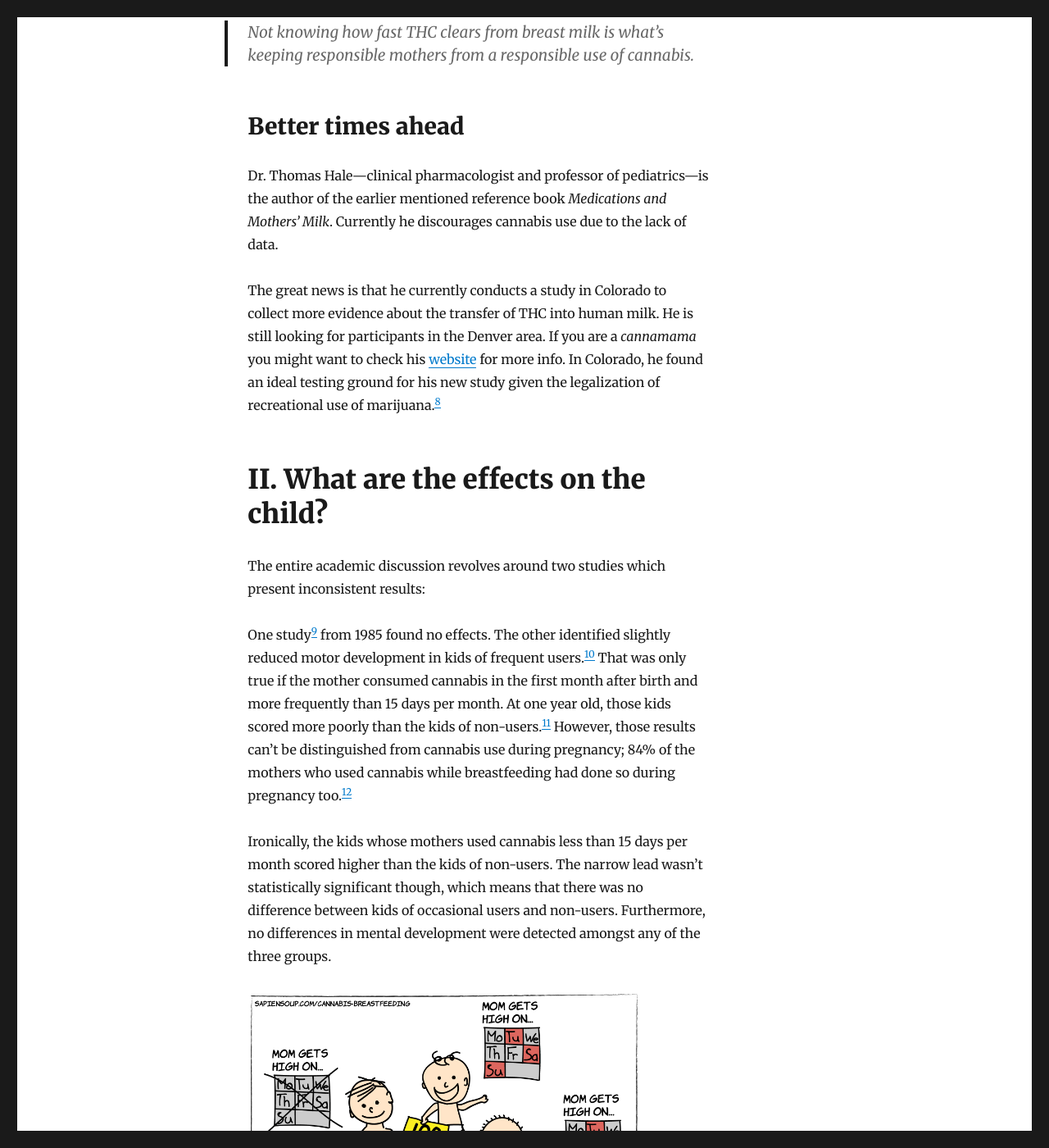
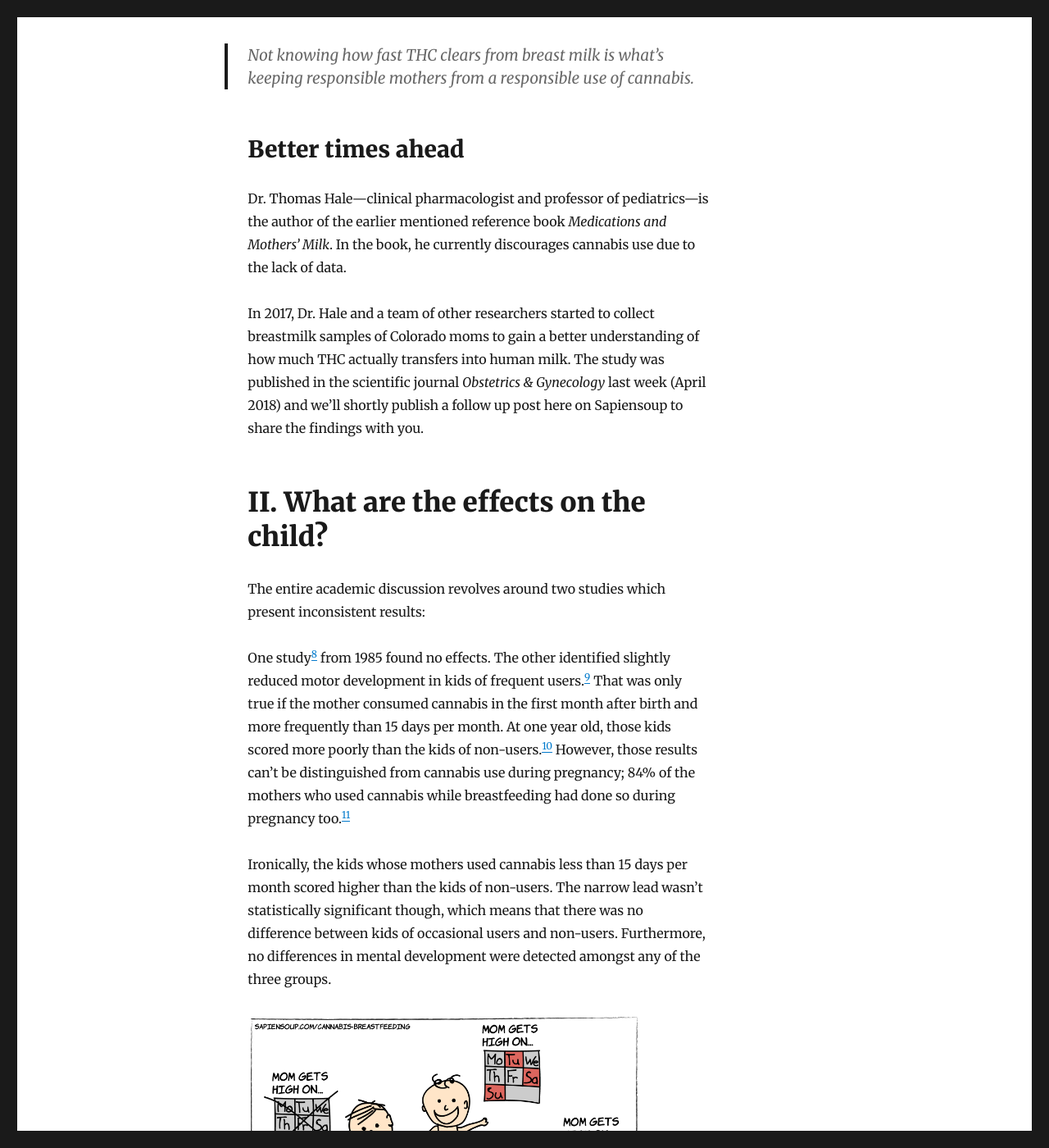
Before and after one commit to sapiensoup/sapiensoup.com, a Jekyll site: the page built from _posts/2017-02-06-cannabis-breastfeeding.md, in a window 1280 px wide and 1400 px high, scrolled down 6002 px. Shown: the whole window at 82% size. Built offline with Jekyll 4.4.1, drawn with Linux system fonts in a browser that asks for light colours; comment, search, counter and statistics services are not loaded; some of the changed text lies outside the part shown.

Commit message:
Update for new study and make minor tweaks

```diff
--- a/_posts/2017-02-06-cannabis-breastfeeding.md
+++ b/_posts/2017-02-06-cannabis-breastfeeding.md
@@ -14,7 +14,7 @@ twitter:
 
 <img src="{{ site.url }}/images/breastfeeding/breastfeeding-1000x527-fb.jpg">
 
-I nursed my daughter for more than 1.5 years. You bet, I had a glass of wine from time to time. I knew how long it would take my body to clear the alcohol so that—after a couple of hours—I could feed again without exposing my child to any risk.
+I nursed my daughter for more than 1.5 years. You bet, I had a glass of wine from time to time. I knew how long it would take my body to clear the alcohol so that—after a couple of hours—I could feed again without exposing my child to any risk. But with cannabis, nursing mothers are pretty much groping in the dark.
 
 > With cannabis, nursing mothers are pretty much groping in the dark.
 
@@ -35,7 +35,7 @@ We will deal with very small numbers. A quick refresher on the notation and conv
 
 g = gram | 1 g = 1,000 mg
 mg = milligram | 1 mg = 1,000,000 ng
-ng = nanogram | 1 ng + 0.000000001 g
+ng = nanogram | 1 ng = 0.000000001 g
 
 # I. How much THC makes it into breast milk?
 
@@ -53,7 +53,7 @@ Those two data points are interesting, but don’t answer the question how much
 
 - We don’t know how much marijuana was initially consumed.
 - We don't know how long since the last marijuana consumption.
-- With a one time measurement we don't see how the THC concentration in breast milk behaves over 24 hours.
+- With a one-time measurement we don't see how the THC concentration in breast milk behaves over 24 hours.
 - Both mothers were heavy users who were consuming marijuana on a daily basis. With regular use, THC accumulates in the body over time, especially in fat. And there is a lot of fat in breast milk. We don't know which part of the detected THC is due to accumulation and which part is recently consumed THC.
 - A sample size of two isn't representative for a larger population.
 
@@ -90,9 +90,9 @@ Be that as it may—half a crumb or three—you get an idea about the magnitude
 > Not knowing how fast THC clears from breast milk is what’s keeping responsible mothers from a responsible use of cannabis.
 
 ## Better times ahead
-Dr. Thomas Hale—clinical pharmacologist and professor of pediatrics—is the author of the earlier mentioned reference book _Medications and Mothers' Milk_. Currently he discourages cannabis use due to the lack of data.
+Dr. Thomas Hale—clinical pharmacologist and professor of pediatrics—is the author of the earlier mentioned reference book _Medications and Mothers' Milk_. In the book, he currently discourages cannabis use due to the lack of data.
 
-The great news is that he currently conducts a study in Colorado to collect more evidence about the transfer of THC into human milk. He is still looking for participants in the Denver area. If you are a _cannamama_ you might want to check his [website](http://www.infantrisk.com/content/research-study-transfer-marijuana-human-milk) for more info. In Colorado, he found an ideal testing ground for his new study given the legalization of recreational use of marijuana.[^amarillo]
+In 2017, Dr. Hale and a team of other researchers started to collect breastmilk samples of Colorado moms to gain a better understanding of how much THC actually transfers into human milk. The study was published in the scientific journal _Obstetrics & Gynecology_ last week (April 2018) and we'll shortly publish a follow up post here on Sapiensoup to share the findings with you.
 
 # II. What are the effects on the child?
 
@@ -132,14 +132,13 @@ I believe the reasons why a nursing mother would decide to consume cannabis are
 Personally, I was scared of consuming marijuana while breastfeeding and refrained from even taking an aspirin. But also, I didn’t have the information I have today. Maybe today my decision would be different.
 
 ## Rather, provide information
-This is what I personally found to be useful from studying scientific literature: \\
-(I'm not a doctor and this isn't medical advice.)
+I'm not a doctor and this isn't medical advice. Having said that, here is what I personally found to be useful from studying scientific literature:
 
 **Eating vs. smoking.** Ingesting cannabis produces a similar high but at a considerably [lower THC exposure]({% post_url 2016-12-21-human-metabolism-thc %}#which-produces-stronger-effects-inhalation-or-ingestion). Start small.
 
-**Side stream smoke.** Side stream smoke poses a risk to anyone. Besides THC it holds carcinogens and other toxins.
+**Side stream smoke.** Side stream smoke poses a risk to anyone, including you and your baby. Besides THC it holds carcinogens and other toxins.
 
-**Backstop.** Have someone sober around who can take over with the child if needed. With varying quality of product, effects can be unpredictable. Especially casual users can experience paranoia or impaired judgement. Caring for a child in such a case can be difficult.
+**Backstop.** Have someone sober around who can take over with the child if needed. With varying potency of product, effects can be unpredictable. Especially casual users can experience paranoia or impaired judgement. Caring for a child in such a case can be difficult.
 
 **Timing matters.** During pregnancy and the first three months of life, a baby’s developing organism is most vulnerable. During that time keep exposure to a minimum.
 
@@ -157,7 +156,6 @@ This is what I personally found to be useful from studying scientific literature
 [^hollister]: Hollister LE, Gillespie HK, Ohlsson A, Lindgren JE, Wahlen A, Agurell S. Do plasma concentrations of delta 9-tetrahydrocannabinol reflect the degree of intoxication? J Clin Pharmacol. 1981 Aug-Sep;21(8-9 Suppl):171S-177S. PubMed PMID: 6271822.
 [^parameters]: Results may differ according to assumed parameters such as volume of milk intake, weight of baby, weight of man and amount of THC in cookie.  My assumptions were: (1) Breastmilk contains 170 nanograms of THC per milliliter (i.e. average of the three measurements from the 1982 study: 60.3 ng/ml, 105 ng/ml and 340 ng/ml).  (2) a daily intake of 700 milliliters (33.7 fl oz).  (3) divided over 7 feeding sessions.  (4) baby’s weight: 6 kilograms (13.2 lbs).  (5) the adult man’s weight: 80 kg (176.4 lbs) which was the average when the study was run.  (6) THC in cookie: 20 mg (20 mg of THC per cookie may be considered “mild” nowadays. The potency of cannabis has multiplied since the 1980s and off-the-shelf edibles often come generously dosed.)
 [^bennett]: Bennett PN. Cannabis. Bennett PN and the WHO Working Group, editors. Drugs and human lactation. 2nd ed. 1997.
-[^amarillo]: Stein R. Amarillo doctor to study marijuana users who breastfeed. 2016. [Amarillo Globe News](http://amarillo.com/news/latest-news/2016-09-03/docs-study-marijuana-users-who-breastfeed)
 [^tennes]: Tennes K, Avitable N, Blackard C, et al. Marijuana: prenatal and postnatal exposure in the human. NIDA Res Monogr. 1985;59:48-60. PubMed PMID: 3929132.
 [^astley]: Astley SJ, Little RE. Maternal marijuana use during lactation and infant development at one year. Neurotoxicol Teratol. 1990 Mar-Apr;12(2):161-8. PubMed PMID: 2333069.
 [^scores]: Average scores: kids of mothers consuming cannabis more than 15 days per month (90), less than 15 days per months (106), no cannabis at all (102)
```
